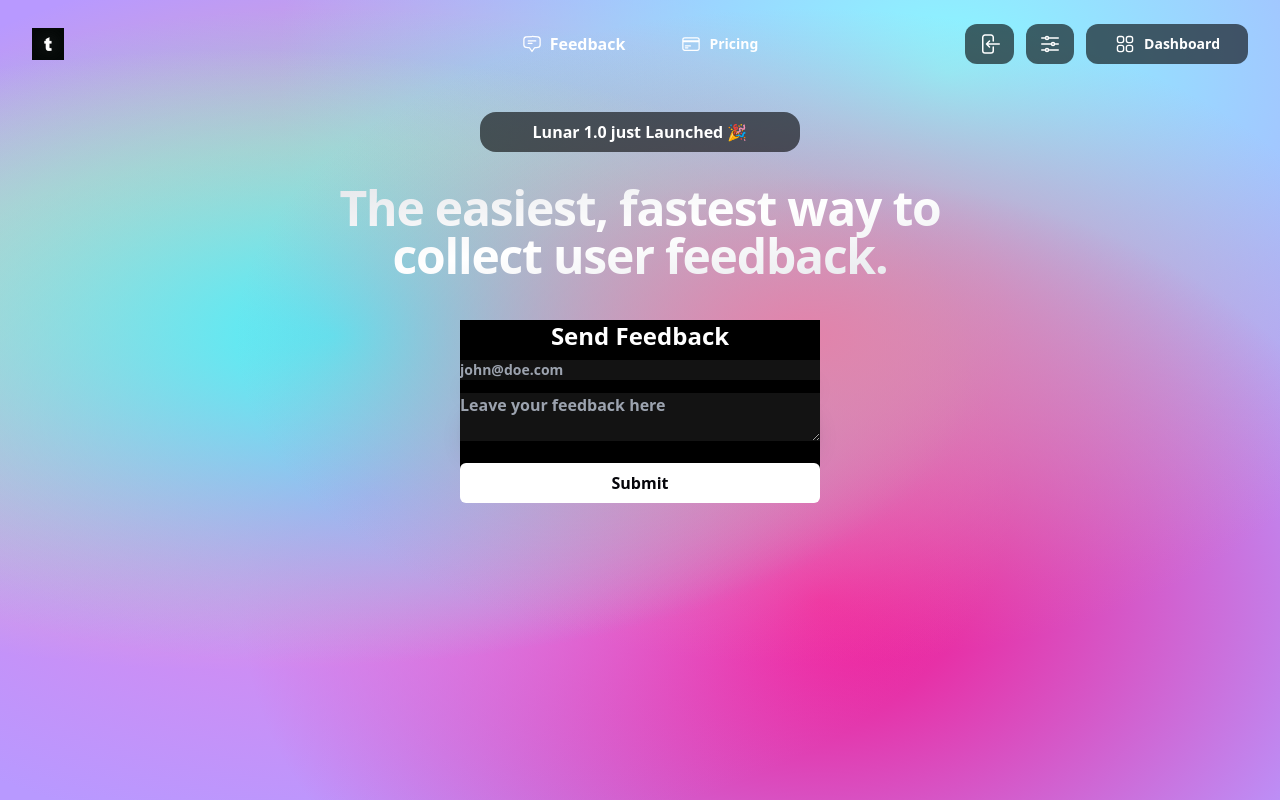
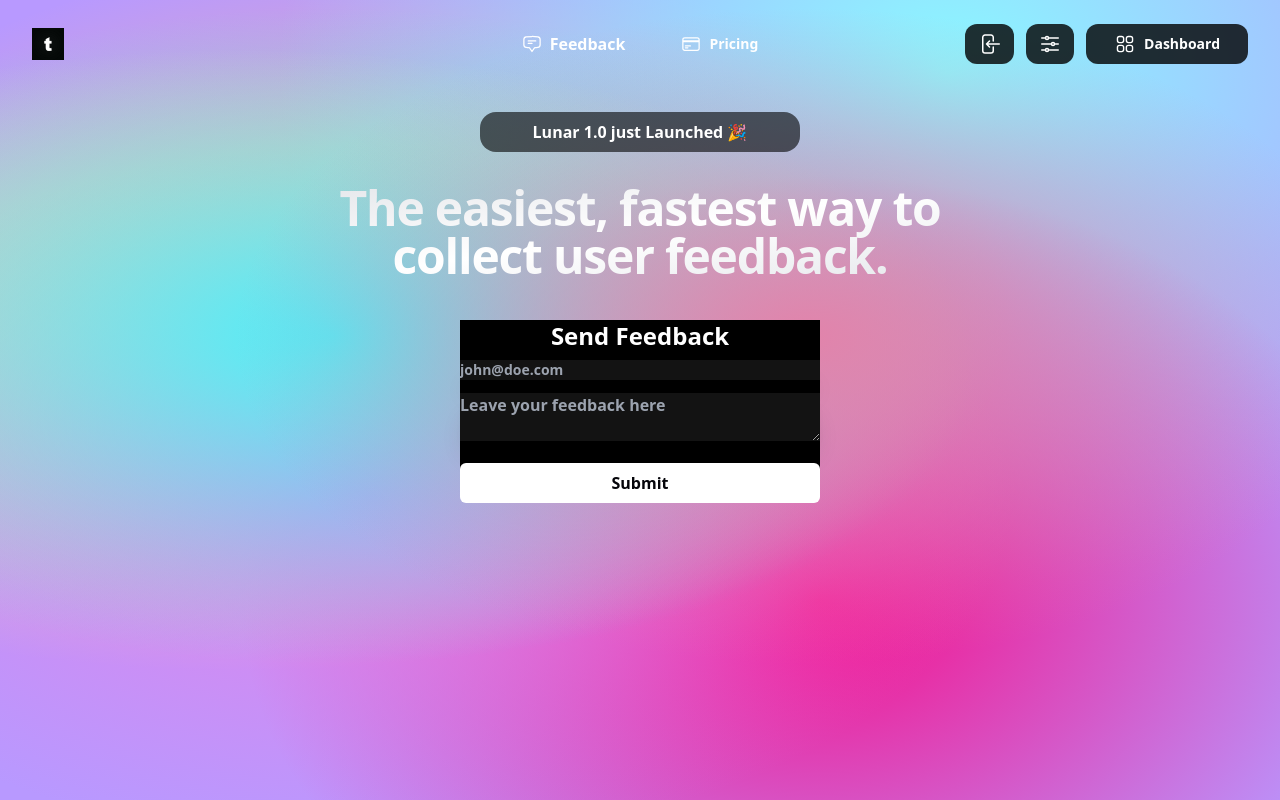
Before and after one commit to ramezj/astralics, a Next.js app in the folder client/: page / in a window 1280 px wide. Built offline with nearby package versions, Linux system fonts and the light colour scheme; no server answers; sample sign-in values are in the browser's storage.

Commit message:
changed opacity of multiple components

```diff
--- a/client/components/app/Card.js
+++ b/client/components/app/Card.js
@@ -14,7 +14,7 @@ export default function Card(props) {
     }
     return (
     <div className='hover:scale-105 duration-300'>
-    <Link className="card w-96 shadow-lg bg-black bg-opacity-60 cursor-pointer duration-300 outline-none rounded-xl drop-shadow-2xl" href={props.href}>
+    <Link className="card w-96 shadow-lg bg-black bg-opacity-80 cursor-pointer duration-300 outline-none rounded-xl drop-shadow-2xl" href={props.href}>
     <div className="card-body">
     <h2 className="card-title font-extrabold drop-shadow-lg">{props.title}</h2>
     <br />
--- a/client/components/navbar/Feedback.js
+++ b/client/components/navbar/Feedback.js
@@ -17,7 +17,7 @@ export default function Feedback() {
     return (
         <>
         <a onClick={openModal}
-        className="cursor-pointer text-base font-bold leading-6 text-white flex justify-center items-center gap-2 hover:bg-black hover:bg-opacity-60 px-6 py-2 rounded-xl duration-500 outline-none">
+        className="cursor-pointer text-base font-bold leading-6 text-white flex justify-center items-center gap-2 hover:bg-black hover:bg-opacity-80 px-6 py-2 rounded-xl duration-500 outline-none">
         <ChatBubbleBottomCenterTextIcon width='20' className='flex'/>
             Feedback
         </a>
--- a/client/components/navbar/LogOut.js
+++ b/client/components/navbar/LogOut.js
@@ -10,7 +10,8 @@ export default function LogOut() {
         <a onClick={signUserOut}
          className='
          px-3 py-2
-         bg-black bg-opacity-60 hover:bg-opacity-70
+         bg-black
+         bg-opacity-80 hover:bg-opacity-90
          rounded-xl
          font-bold flex gap-2 content-center justify-center items-center
          duration-300
--- a/client/components/navbar/Settings.js
+++ b/client/components/navbar/Settings.js
@@ -7,7 +7,8 @@ export default function Settings() {
          <Link href='/settings'
          className='
          px-3 py-2
-         bg-black bg-opacity-60 hover:bg-opacity-70
+         bg-black
+         bg-opacity-80 hover:bg-opacity-90
          rounded-xl
          font-bold flex gap-2 content-center justify-center items-center
          duration-300
--- a/client/components/navbar/index.js
+++ b/client/components/navbar/index.js
@@ -60,7 +60,7 @@ export default function Navbar() {
         </div>
         <Popover.Group className="hidden lg:flex gap-2">
           <Feedback />
-          <Link href="/pricing" className="text-sm font-bold leading-6 text-white flex justify-center items-center gap-2 hover:bg-black hover:bg-opacity-60 px-6 py-2 rounded-xl duration-500">
+          <Link href="/pricing" className="text-sm font-bold leading-6 text-white flex justify-center items-center gap-2 hover:bg-black hover:bg-opacity-80 px-6 py-2 rounded-xl duration-500">
             <CreditCardIcon width='20' className='flex' />
             Pricing
           </Link>
@@ -80,11 +80,11 @@ export default function Navbar() {
               ? <>
               <LogOut />
               <Settings />
-              <Link href='/app' className='rounded-xl px-7 py-2 bg-black bg-opacity-60 hover:bg-opacity-70 text-white font-bold flex gap-2 content-center justify-center items-center duration-300'>
+              <Link href='/app' className='rounded-xl px-7 py-2 bg-black bg-opacity-80 hover:bg-opacity-90 text-white font-bold flex gap-2 content-center justify-center items-center duration-300'>
                 <Squares2X2Icon className='text-white' width={22} height={22}/>
                 Dashboard
                 </Link></>
-              : <> <button className='px-8 py-2 bg-black bg-opacity-60 hover:bg-opacity-70 rounded-xl font-bold flex justify-center items-center gap-2 duration-300' onClick={signUserIn}>
+              : <> <button className='px-8 py-2 bg-black bg-opacity-80 hover:bg-opacity-90 rounded-xl font-bold flex justify-center items-center gap-2 duration-300' onClick={signUserIn}>
                 Get Started, It's Free
                 {/* <ArrowSmallRightIcon width={20} className='flex content-center align-middle'/> */}
                 </button></>
@@ -117,7 +117,7 @@ export default function Navbar() {
             <div className="-my-6 divide-y divide-gray-500/10">
               <div className="space-y-2 py-6">
                 <Feedback />
-                <Link href="/pricing" className="-mx-3 rounded-xl px-3 py-2 text-base font-bold leading-7 text-white hover:bg-black hover:bg-opacity-60 flex justify-center items-center gap-2 duration-500">
+                <Link href="/pricing" className="-mx-3 rounded-xl px-3 py-2 text-base font-bold leading-7 text-white hover:bg-black hover:bg-opacity-80 flex justify-center items-center gap-2 duration-500">
                 <CreditCardIcon width='20' className='flex' />
                   Pricing
                 </Link>
@@ -134,10 +134,10 @@ export default function Navbar() {
                {
               session
               ? <>
-              <Link href='/settings' className='px-8 py-2 bg-black bg-opacity-60 hover:bg-opacity-70 duration-300 rounded-xl font-bold flex justify-center gap-2'>
+              <Link href='/settings' className='px-8 py-2 bg-black bg-opacity-80 hover:bg-opacity-90 duration-300 rounded-xl font-bold flex justify-center gap-2'>
                 Settings
                 </Link>
-              <Link href='/app' className='mt-3 px-8 py-2 bg-black bg-opacity-60 hover:bg-opacity-70 duration-300 rounded-xl font-bold flex justify-center gap-2'>
+              <Link href='/app' className='mt-3 px-8 py-2 bg-black bg-opacity-80 hover:bg-opacity-90 duration-300 rounded-xl font-bold flex justify-center gap-2'>
                 Dashboard
                 </Link></>
               : <><Link onClick={signUserIn} href='/' className='px-8 py-2 bg-black bg-opacity-60 hover:bg-opacity-70 rounded-xl font-bold flex justify-center gap-2 duration-300'>
```
